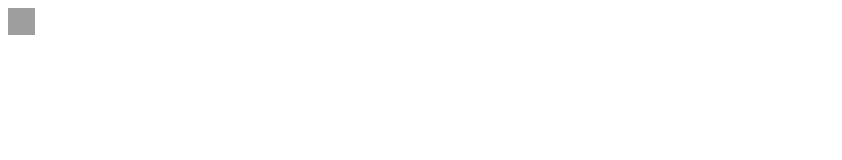
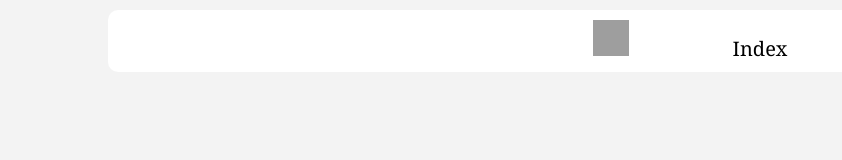
Before and after one commit to LaDeXX/LaDeXX.github.io, a plain HTML site: page index.html in a window 1280 px wide. Shown: the whole page, without its empty margins (0-842 px from the left). Drawn offline with Linux system fonts and the light colour scheme; grey boxes are pictures that could not be loaded.

Commit message:
Update index.html

```diff
--- a/index.html
+++ b/index.html
@@ -5,15 +5,47 @@
 	<meta name="viewport" content="width=device-width, initial-scale=1">
 	<title>InDeX</title>
 	<style>
+		a {
+			text-decoration: none;
+		}
+		a:link{
+			color: black;
+		}
+		a:visited{
+			color: black;
+		}
+		a:hover{
+			color: #0091ff;
+		}
+		a:active{
+			color:  black;
+		}
+		html {
+			background-color: #f3f3f3;
+		}
 		#headimg {
-			width : 20pt;
-			height: 20pt;
+			display: inline-block;
+			width : 36px;
+			height: 36px;
+			margin: 0px 100px 0px 100px;
+		}
+		header {
+			margin: 10px 100px 10px 100px;
+			padding: 10px;
+			text-align: center;
+			background-color: white;
+			border-radius: 10px;
+		}
+		#indexpage{
+			font-size: 20px;
+			font-family: Georgia, serif;
 		}
 	</style>
 </head>
 <body>
 	<header>
-		<td><img id = "headimg" src = "https://github.com/LaDeXX/LaDeXX.github.io/blob/main/tmp.png?raw=true" ></td>
+		<img id = "headimg" src = "https://github.com/LaDeXX/LaDeXX.github.io/blob/main/tmp.png?raw=true" >
+		<span id = "idxpgsp" ><a id = "indexpage" href="https://ladexx.github.io/index.html">Index</a></span>
 	</header>
 </body>
 </html>
```
